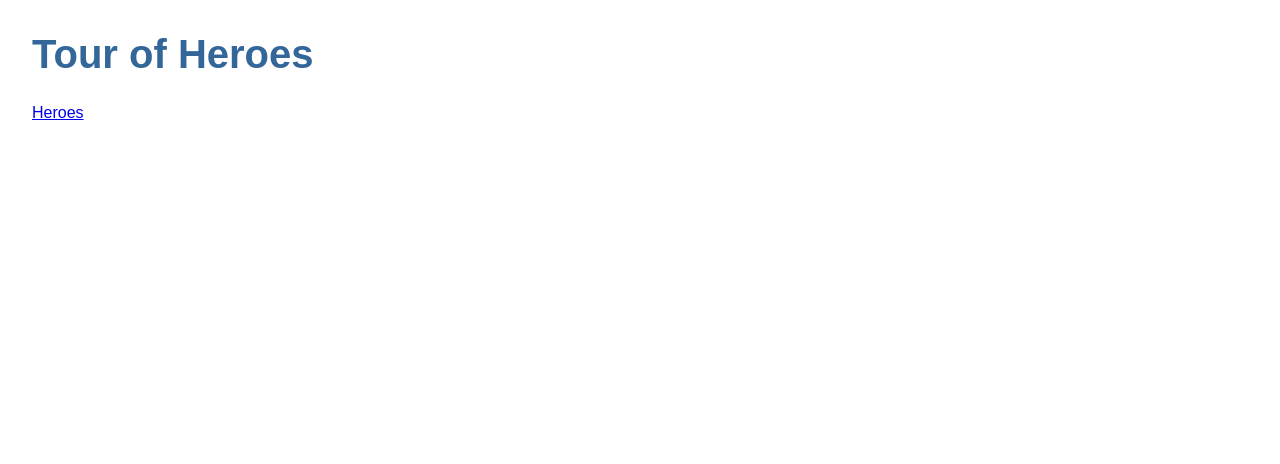
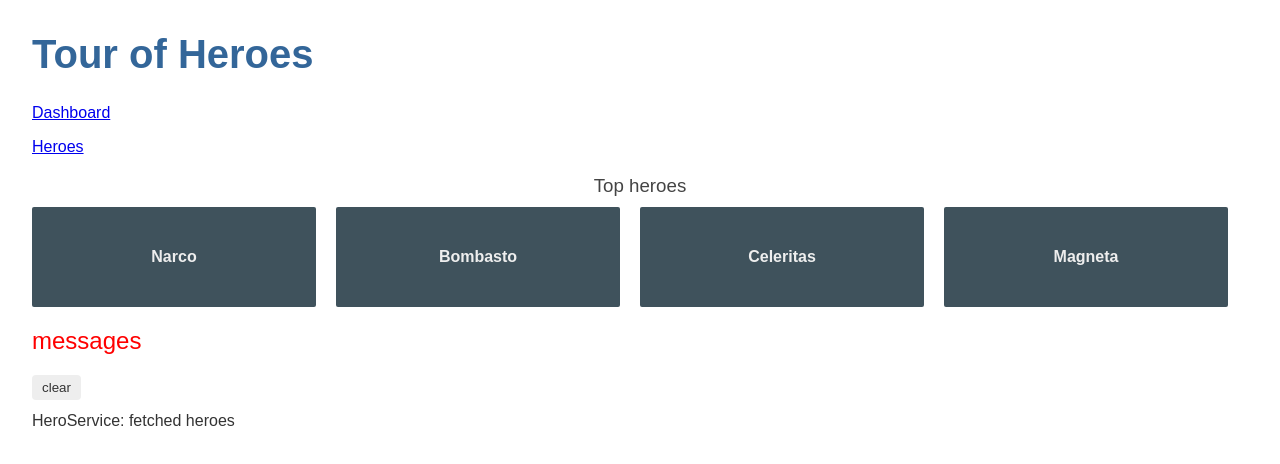
Before and after one commit to live4574/AngularStart, an Angular app in the folder angular-tour-of-heroes/: page /dashboard in a window 1280 px wide. Before the commit this address led to /. Shown: the top 464 px of the page. Built offline with nearby package versions, Linux system fonts and the light colour scheme.

Commit message:
routing navigation added divided by dashboard, heroes and default is dashboard route

```diff
--- a/angular-tour-of-heroes/src/app/app.component.html
+++ b/angular-tour-of-heroes/src/app/app.component.html
@@ -1,5 +1,7 @@
 <h1>{{title}}</h1>
 <nav>
+    <a routerLink="/dashboard">Dashboard</a>
+    <p></p>
     <a routerLink="/heroes">Heroes</a>
 </nav>
 
--- a/angular-tour-of-heroes/src/app/dashboard/dashboard.component.css
+++ b/angular-tour-of-heroes/src/app/dashboard/dashboard.component.css
@@ -0,0 +1,63 @@
+/* DashboardComponent에 적용되는 CSS styles */
+[class*='col-'] {
+    float: left;
+    padding-right: 20px;
+    padding-bottom: 20px;
+  }
+  [class*='col-']:last-of-type {
+    padding-right: 0;
+  }
+  a {
+    text-decoration: none;
+  }
+  *, *:after, *:before {
+    -webkit-box-sizing: border-box;
+    -moz-box-sizing: border-box;
+    box-sizing: border-box;
+  }
+  h3 {
+    text-align: center;
+    margin-bottom: 0;
+  }
+  h4 {
+    position: relative;
+  }
+  .grid {
+    margin: 0;
+  }
+  .col-1-4 {
+    width: 25%;
+  }
+  .module {
+    padding: 20px;
+    text-align: center;
+    color: #eee;
+    max-height: 120px;
+    min-width: 120px;
+    background-color: #3f525c;
+    border-radius: 2px;
+  }
+  .module:hover {
+    background-color: #eee;
+    cursor: pointer;
+    color: #607d8b;
+  }
+  .grid-pad {
+    padding: 10px 0;
+  }
+  .grid-pad > [class*='col-']:last-of-type {
+    padding-right: 20px;
+  }
+  @media (max-width: 600px) {
+    .module {
+      font-size: 10px;
+      max-height: 75px; }
+  }
+  @media (max-width: 1024px) {
+    .grid {
+      margin: 0;
+    }
+    .module {
+      min-width: 60px;
+    }
+  }
--- a/angular-tour-of-heroes/src/app/dashboard/dashboard.component.html
+++ b/angular-tour-of-heroes/src/app/dashboard/dashboard.component.html
@@ -1 +1,8 @@
-<p>dashboard works!</p>
+<h3>Top heroes</h3>
+<div class="grid grid-pad">
+    <a *ngFor="let hero of heroes" class="col-1-4">
+        <div class="module hero">
+            <h4>{{hero.name}}</h4>
+        </div>
+    </a>
+</div>
--- a/angular-tour-of-heroes/src/app/dashboard/dashboard.component.ts
+++ b/angular-tour-of-heroes/src/app/dashboard/dashboard.component.ts
@@ -1,4 +1,6 @@
 import { Component, OnInit } from '@angular/core';
+import {Hero } from '../hero';
+import {HeroService } from '../hero.service';
 
 @Component({
   selector: 'app-dashboard',
@@ -6,10 +8,21 @@
   styleUrls: ['./dashboard.component.css']
 })
 export class DashboardComponent implements OnInit {
+  heroes:Hero[]=[];
+  //heroes 프로퍼티를 배열로 선언
 
-  constructor() { }
+  constructor(private heroService: HeroService) { }
+  //생성자를 통해 HeroService를 의존성으로 주입받고
+  //이 객체를 private heroSevice 프로퍼티에 할당
 
-  ngOnInit(): void {
+  ngOnInit(){
+    this.getHeroes();
   }
+  //HeroService의 getHeroes 함수는 ngOnInit() 라이프싸이클 후킹 함수에서
+  //호출
 
+  getHeroes():void{
+    this.heroService.getHeroes().subscribe(heroes=>this.heroes=heroes.slice(1,5));
+  }
+  //
 }
```
Also changed, not shown: angular-tour-of-heroes/src/app/app-routing.module.ts (+7 -1 lines).
